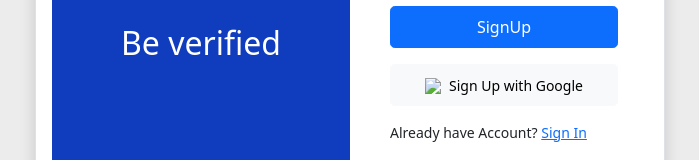
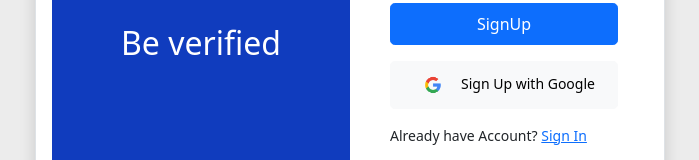
Before and after one commit to ArslanAhmadAwan/TeamTrove.com, a plain HTML site: page signup.html in a window 1280 px wide. Shown: the part 511-671 px from the top of the page, without its empty margins (290-989 px from the left). Drawn offline with nearby package versions, Linux system fonts and the light colour scheme; the site is published under a folder, as on GitHub Pages, so addresses that start at the root find nothing.

Commit message:
Update signup.html

```diff
--- a/signup.html
+++ b/signup.html
@@ -59,7 +59,7 @@
                         <button class="btn btn-lg btn-primary w-100 fs-6"> SignUp</button>
                     </div>
                     <div class="input-group mb-3">
-                        <button class="btn btn-lg btn-light w-100 fs-6"><img src="/Google icon.png" style="width: 40px;" class="me-2"><small>Sign Up with Google</small></button>
+                        <button class="btn btn-lg btn-light w-100 fs-6"><img src="Google icon.png" style="width: 40px;" class="me-2"><small>Sign Up with Google</small></button>
                     </div>
                     <div class="row">
                         <small>Already have Account? <a href="#">Sign In</a></small>
```
